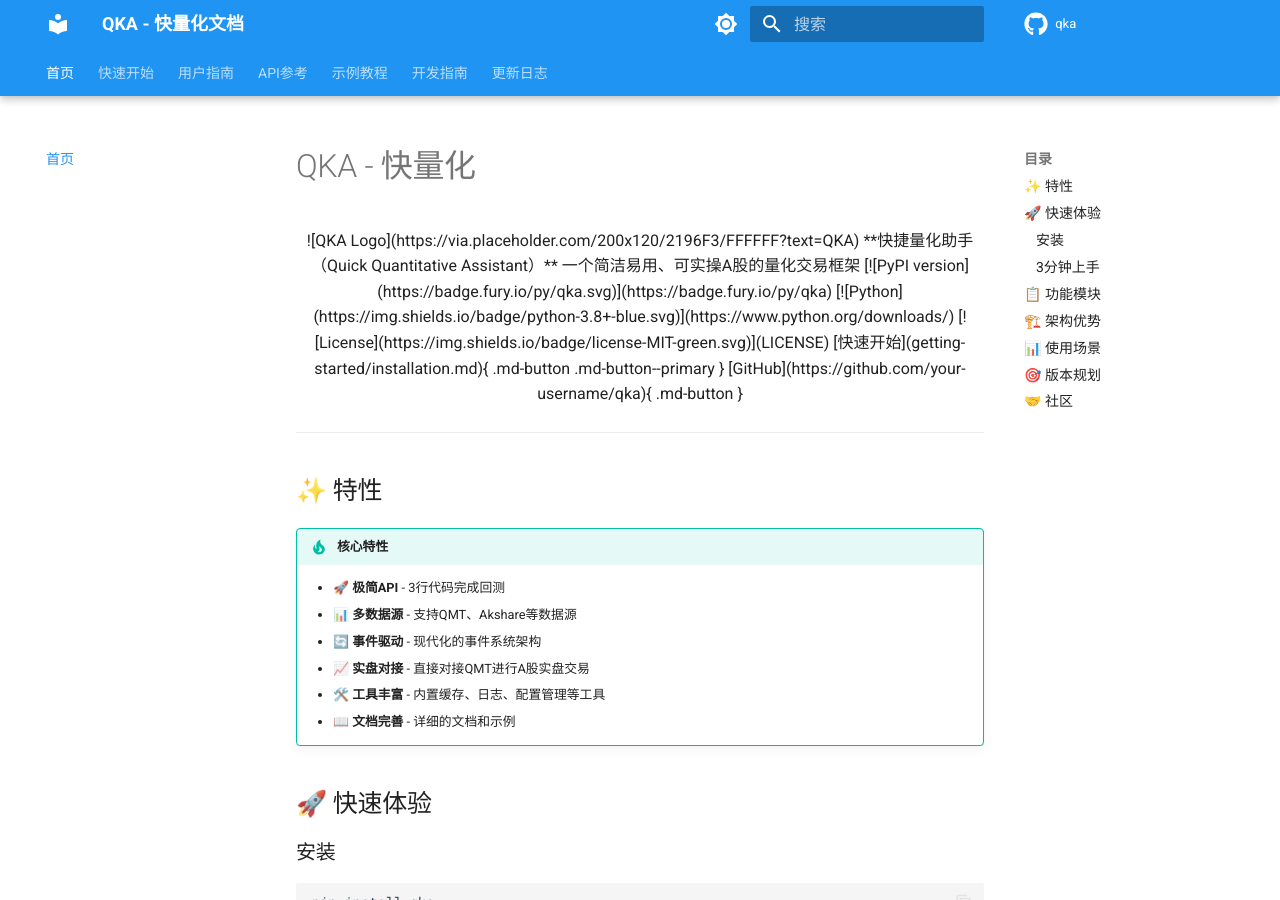
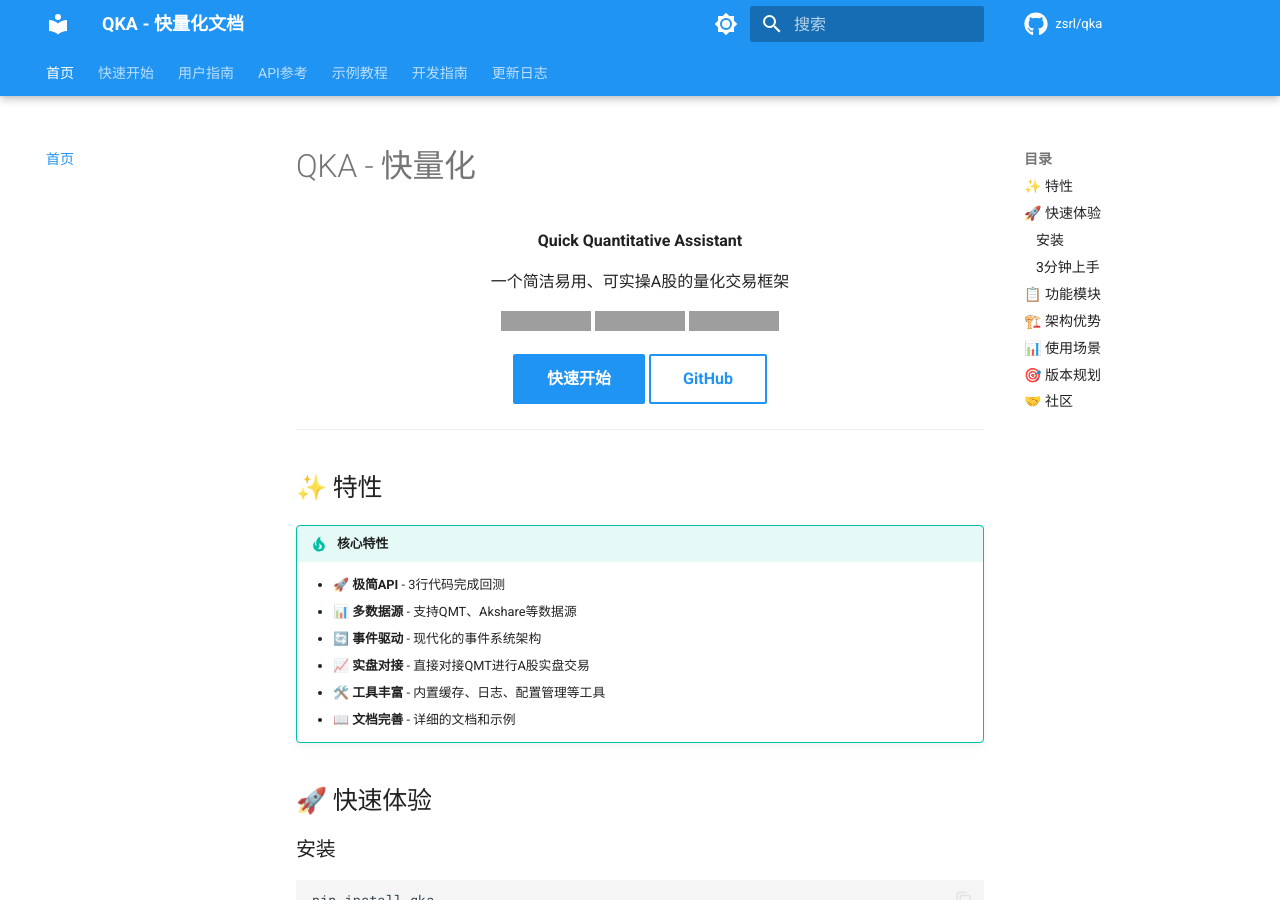
Before and after one commit to zsrl/qka, an MkDocs documentation site: the page built from docs/index.md, in a window 1280 px wide and 900 px high. Built offline with MkDocs 1.6.1 and Material for MkDocs 9.7.7, drawn with Linux system fonts in a browser that asks for light colours; comment, search, counter and statistics services are not loaded; the version menu is left out; some of the changed text lies outside the part shown; grey boxes are pictures that could not be loaded.

Commit message:
fix: 解决问题

```diff
--- a/docs/index.md
+++ b/docs/index.md
@@ -1,10 +1,8 @@
 # QKA - 快量化
 
-<div align="center">
+<div align="center" markdown="1">
 
-![QKA Logo](https://via.placeholder.com/200x120/2196F3/FFFFFF?text=QKA)
-
-**快捷量化助手（Quick Quantitative Assistant）**
+**Quick Quantitative Assistant**
 
 一个简洁易用、可实操A股的量化交易框架
 
@@ -13,7 +11,7 @@
 [![License](https://img.shields.io/badge/license-MIT-green.svg)](LICENSE)
 
 [快速开始](getting-started/installation.md){ .md-button .md-button--primary }
-[GitHub](https://github.com/your-username/qka){ .md-button }
+[GitHub](https://github.com/zsrl/qka){ .md-button }
 
 </div>
 
@@ -177,7 +175,7 @@ graph TB
 
 ---
 
-<div align="center">
+<div align="center" markdown="1">
 
 **开始您的量化之旅** 🚀
 
--- a/mkdocs.yml
+++ b/mkdocs.yml
@@ -1,11 +1,11 @@
 site_name: QKA - 快量化文档
 site_description: 快捷量化助手（Quick Quantitative Assistant）- 简洁易用的A股量化交易框架
 site_author: QKA Team
-site_url: https://your-username.github.io/qka
+site_url: https://zsrl.github.io/qka
 
 # Repository
-repo_name: qka
-repo_url: https://github.com/your-username/qka
+repo_name: zsrl/qka
+repo_url: https://github.com/zsrl/qka
 edit_uri: edit/main/docs/
 
 # Copyright
@@ -89,7 +89,7 @@ markdown_extensions:
   - pymdownx.keys
   - pymdownx.magiclink:
       repo_url_shorthand: true
-      user: your-username
+      user: zsrl
       repo: qka
   - pymdownx.mark
   - pymdownx.smartsymbols
@@ -108,7 +108,7 @@ markdown_extensions:
 extra:
   social:
     - icon: fontawesome/brands/github
-      link: https://github.com/your-username/qka
+      link: https://github.com/zsrl/qka
     - icon: fontawesome/brands/python
       link: https://pypi.org/project/qka
 
--- a/pyproject.toml
+++ b/pyproject.toml
@@ -23,6 +23,7 @@ dependencies = [
     "plotly>=6.1.1",
     "uvicorn>=0.34.3",
     "xtquant>=241014.1.2",
+    "ipykernel>=6.29.5",
 ]
 # 依赖移到requirements.txt，便于uv管理
 
```
Also changed, not shown: 1 other file.
